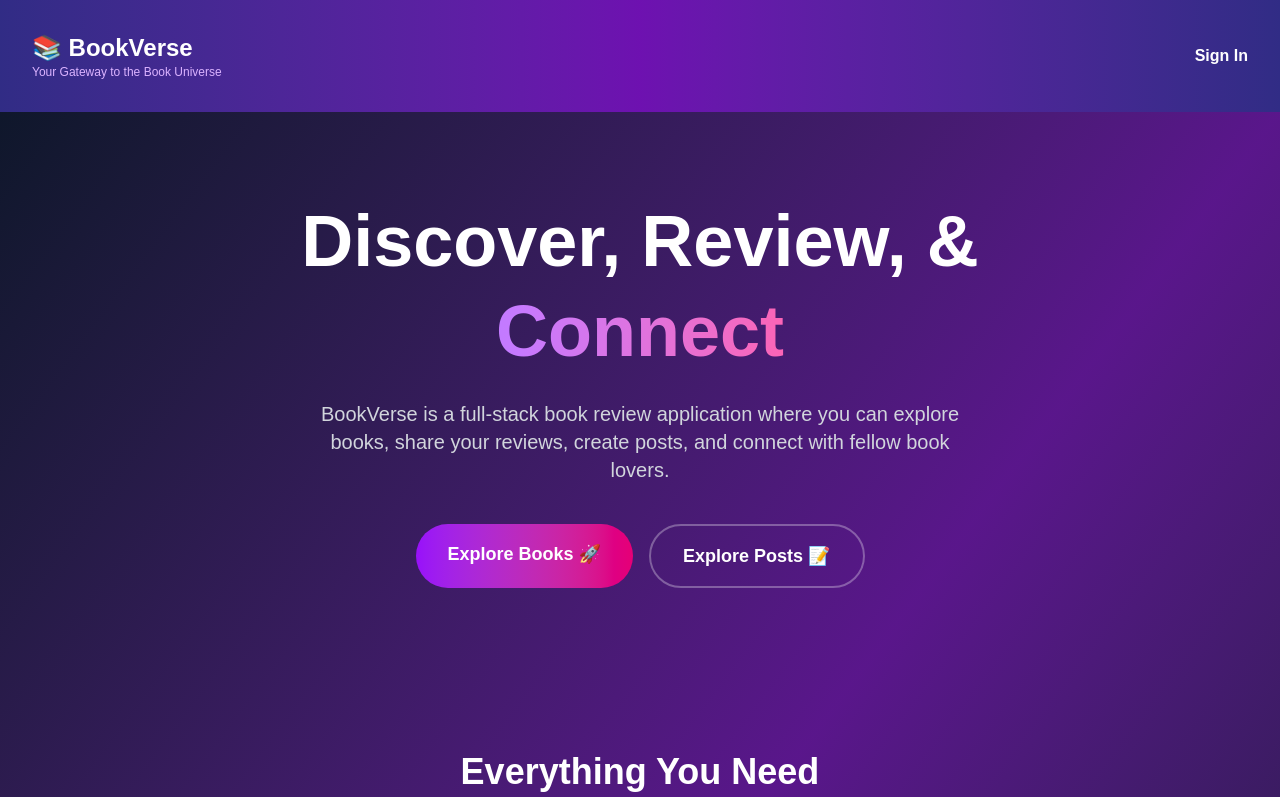
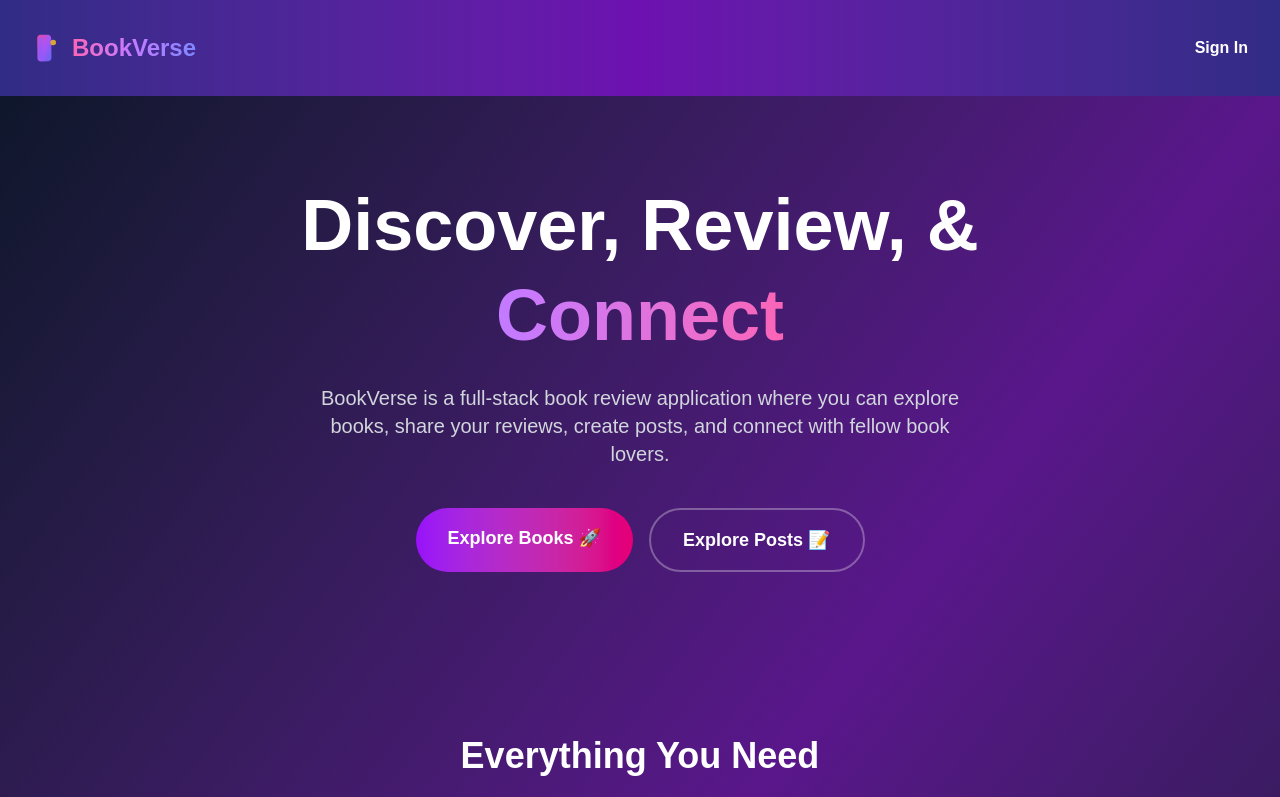
Before and after one commit to bh-official/BookVerse, a Next.js app: page / in a window 1280 px wide. Shown: the top 797 px of the page. Built offline with nearby package versions, Linux system fonts and the light colour scheme; no server answers; a web font is replaced by a local one.

Commit message:
updated logo

```diff
--- a/src/components/Header.jsx
+++ b/src/components/Header.jsx
@@ -3,6 +3,7 @@
 import { SignInButton, UserButton, useUser } from "@clerk/nextjs";
 import Link from "next/link";
 import { usePathname } from "next/navigation";
+import Logo from "./Logo";
 
 export default function Header({ hideBooks = false }) {
   const { isSignedIn } = useUser();
@@ -17,14 +18,8 @@ export default function Header({ hideBooks = false }) {
   return (
     <header className="flex justify-between items-center px-8 py-8 bg-gradient-to-r from-indigo-900 via-purple-800 to-indigo-900 shadow-lg">
       {/* Logo / Brand - Left side */}
-      <Link
-        href="/"
-        className="flex flex-col text-2xl font-bold text-white hover:text-pink-300 transition-colors"
-      >
-        <span>📚 BookVerse</span>
-        <span className="text-xs font-normal text-purple-300">
-          Your Gateway to the Book Universe
-        </span>
+      <Link href="/" className="flex items-center">
+        <Logo size="md" />
       </Link>
 
       {/* Right side - Navigation + Auth */}
--- /dev/null
+++ b/src/components/Logo.jsx
@@ -0,0 +1,95 @@
+"use client";
+
+import { motion } from "framer-motion";
+
+export default function Logo({ size = "md" }) {
+  const sizes = {
+    sm: { icon: 24, text: "text-lg" },
+    md: { icon: 32, text: "text-2xl" },
+    lg: { icon: 48, text: "text-4xl" },
+  };
+
+  const { icon, text } = sizes[size];
+
+  return (
+    <motion.div
+      className="flex items-center gap-2"
+      initial={{ opacity: 0, scale: 0.9 }}
+      animate={{ opacity: 1, scale: 1 }}
+      transition={{ duration: 0.5 }}
+    >
+      <motion.div
+        className="relative"
+        animate={{
+          rotate: [0, 5, -5, 0],
+        }}
+        transition={{
+          duration: 3,
+          repeat: Infinity,
+          ease: "easeInOut",
+        }}
+        style={{ width: icon, height: icon }}
+      >
+        {/* Book icon with gradient */}
+        <svg
+          viewBox="0 0 24 24"
+          fill="none"
+          xmlns="http://www.w3.org/2000/svg"
+          className="w-full h-full"
+        >
+          <defs>
+            <linearGradient
+              id="bookGradient"
+              x1="0%"
+              y1="0%"
+              x2="100%"
+              y2="100%"
+            >
+              <stop offset="0%" stopColor="#ec4899" />
+              <stop offset="50%" stopColor="#a855f7" />
+              <stop offset="100%" stopColor="#6366f1" />
+            </linearGradient>
+            <linearGradient id="pageGradient" x1="0%" y1="0%" x2="0%" y2="100%">
+              <stop offset="0%" stopColor="#a855f7" />
+              <stop offset="100%" stopColor="#8b5cf6" />
+            </linearGradient>
+          </defs>
+          {/* Back cover */}
+          <path
+            d="M4 4.5C4 3.12 5.12 2 6.5 2H12C13.38 2 14.5 3.12 14.5 4.5V19.5C14.5 20.88 13.38 22 12 22H6.5C5.12 22 4 20.88 4 19.5V4.5Z"
+            fill="url(#bookGradient)"
+          />
+          {/* Pages */}
+          <path
+            d="M8 5C8 4.45 7.55 4 7 4H6C5.45 4 5 4.45 5 5V19C5 19.55 5.45 20 6 20H7C7.55 20 8 19.55 8 19V5Z"
+            fill="url(#pageGradient)"
+          />
+          {/* Star/sparkle */}
+          <motion.circle
+            cx="16"
+            cy="8"
+            r="2"
+            fill="#fbbf24"
+            animate={{
+              scale: [1, 1.2, 1],
+              opacity: [0.8, 1, 0.8],
+            }}
+            transition={{
+              duration: 2,
+              repeat: Infinity,
+              ease: "easeInOut",
+            }}
+          />
+        </svg>
+      </motion.div>
+      <motion.span
+        className={`${text} font-bold bg-gradient-to-r from-pink-400 via-purple-400 to-indigo-400 bg-clip-text text-transparent`}
+        initial={{ opacity: 0, x: -10 }}
+        animate={{ opacity: 1, x: 0 }}
+        transition={{ duration: 0.5, delay: 0.2 }}
+      >
+        BookVerse
+      </motion.span>
+    </motion.div>
+  );
+}
```
